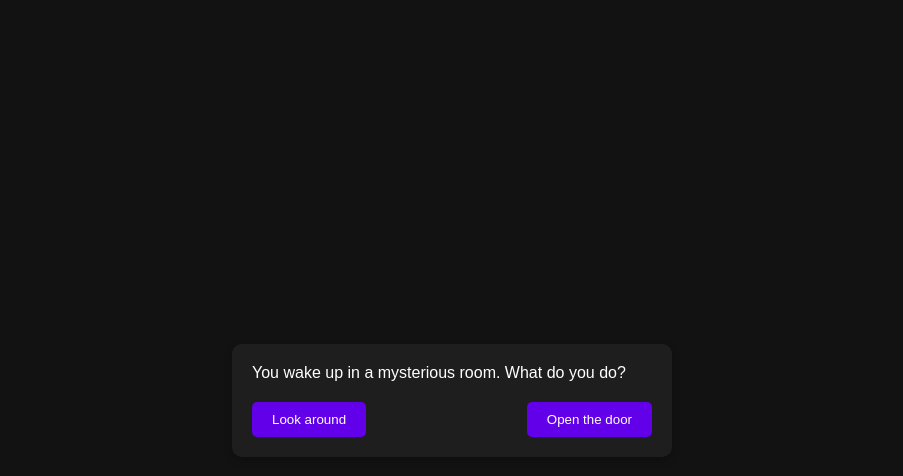
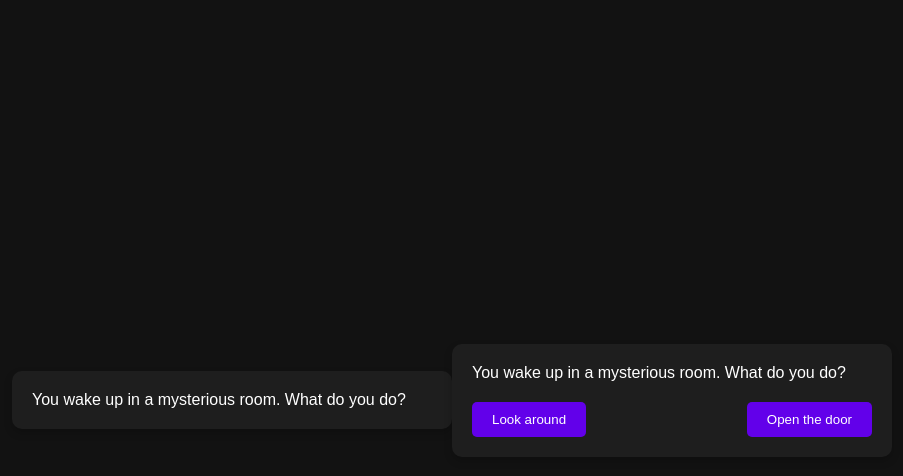
Before and after one commit to XanVranck/ai-text-based-game-ui, a website: page ui/index.html in a window 1280 px wide. Both pictures are taken after a click on the button "Open the door". Shown: the whole page, without its empty margins (188-1091 px from the left). Drawn offline with Linux system fonts and the light colour scheme; no server answers.

Commit message:
added first history

```diff
--- a/ui/index.html
+++ b/ui/index.html
@@ -51,7 +51,12 @@
 </head>
 
 <body>
+    <div id="history">
+
+    </div>
+
     <div class="chat-container">
+
         <div id="chat" class="message">
             <!-- Message from the backend will be displayed here -->
         </div>
@@ -62,7 +67,7 @@
     </div>
 
     <script>
-        const chosenScenarios = [];
+        let chosenScenarios = [];
         document.addEventListener("DOMContentLoaded", function () {
             // Simulate fetching a message from the backend
             const message = "You wake up in a mysterious room. What do you do?";
@@ -70,18 +75,23 @@
         });
 
         function handleChoice(choice) {
+            var toAdd = document.createDocumentFragment();
 
-            chosenScenarios.push[document.getElementById("chat").innerText]
+            chosenScenarios.push(document.getElementById("chat").innerText);
+            var newDiv = document.createElement('div');
+            newDiv.id = 'r';
+            newDiv.className = 'chat-container';
+            newDiv.textContent = document.getElementById("chat").innerText
+            toAdd.appendChild(newDiv);
+            document.getElementById('history').appendChild(toAdd);
             fetch('http://localhost:3000/api/scenario',
-            {
-  method: "POST",
-  body: { chosenScenarios: chosenScenarios, playerChoice: choice }
-  // ...
-})
+                {
+                    method: "POST",
+                    body: { chosenScenarios: chosenScenarios, playerChoice: choice }
+                })
                 .then((res) => {
                     return res.json()
                 }).then((data) => {
-                    console.log(data)
                     document.getElementById("chat").innerText =
                         (data.message);
                     document.getElementById("option1").innerText =
@@ -90,22 +100,6 @@
                         (data.option2);
                 })
                 .catch((err) => console.debug(err));
-
-
-            // var xhr = new XMLHttpRequest();
-            // xhr.onload = (res) => {
-            //     if (res.target.status == 200) {
-            //         document.getElementById("chat").innerText =
-            //             (res.target.message);
-            //         document.getElementById("option1").innerText =
-            //             (res.target.option1);
-            //         document.getElementById("option2").innerText =
-            //             (res.target.option2);
-
-            //     }
-            // }
-            // xhr.open("GET", "localhost:3000/api/scenario", { chosenScenarios: chosenScenarios, playerChoice: choice });
-            // xhr.send();
         }
     </script>
 </body>
```
